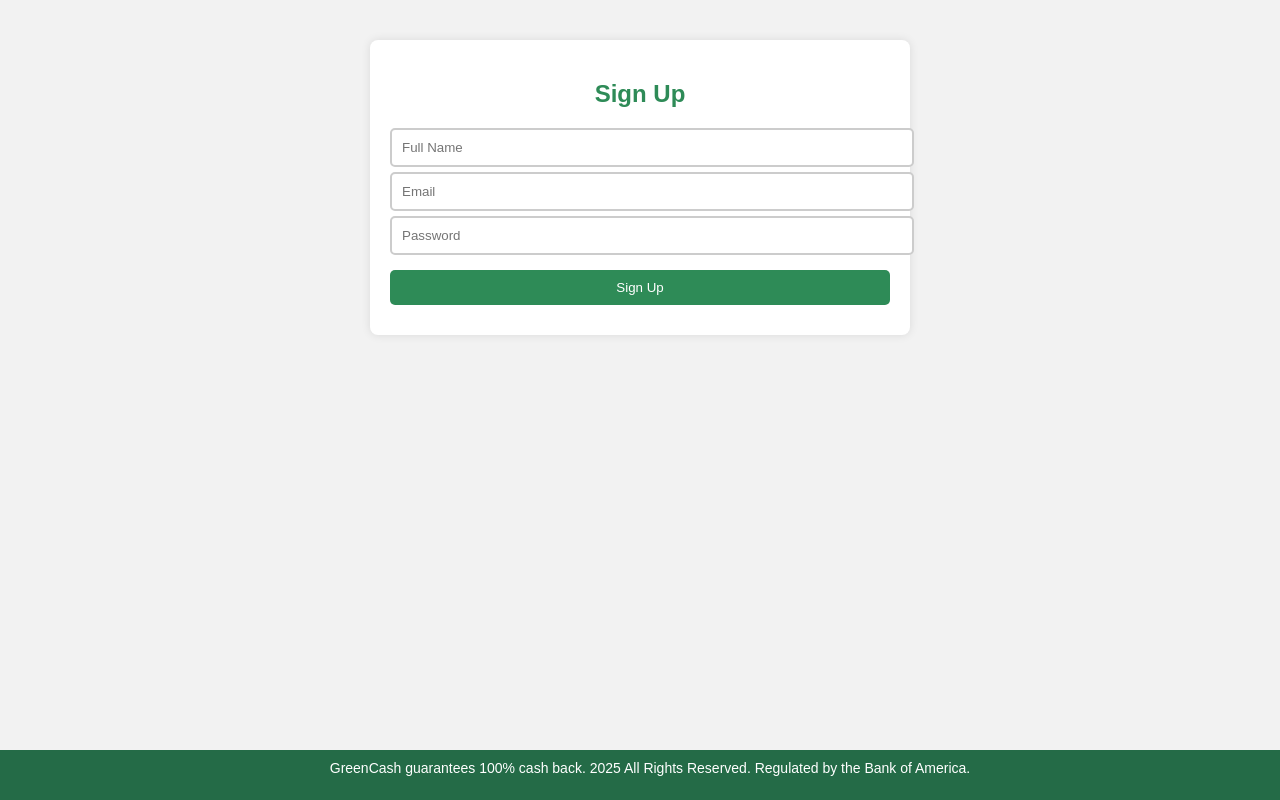
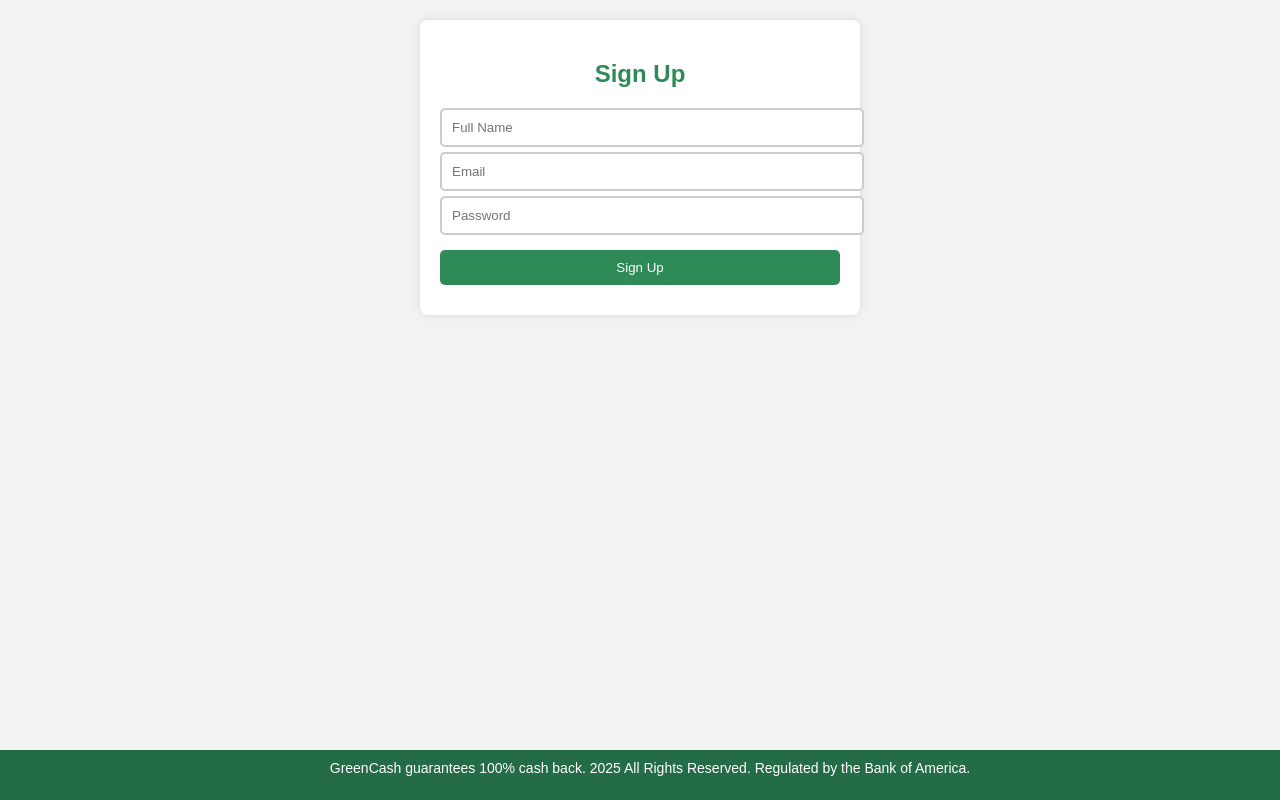
Before and after one commit to CashWayAppRegulatedCentralBankOfAmerica/GreenCash, a plain HTML site: page index.html in a window 1280 px wide. Drawn offline with Linux system fonts and the light colour scheme.

Commit message:
Update index.html

```diff
--- a/index.html
+++ b/index.html
@@ -13,8 +13,8 @@
             padding-bottom: 25px; /* Prevents content from being hidden behind footer */
         }
         .container {
-            max-width: 500px;
-            margin: 40px auto;
+            max-width: 400px;
+            margin: 20px auto;
             padding: 20px;
             background: white;
             border-radius: 8px;
```
